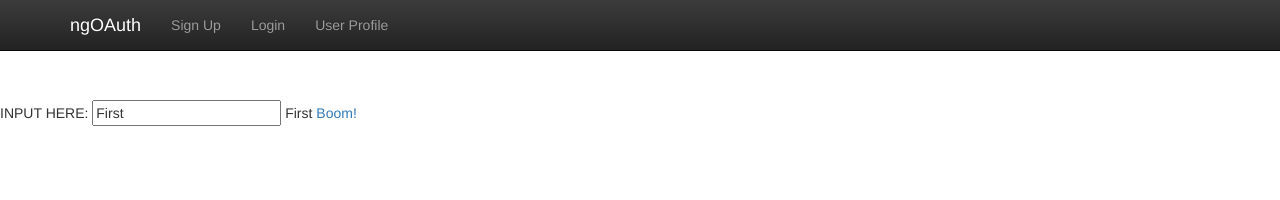
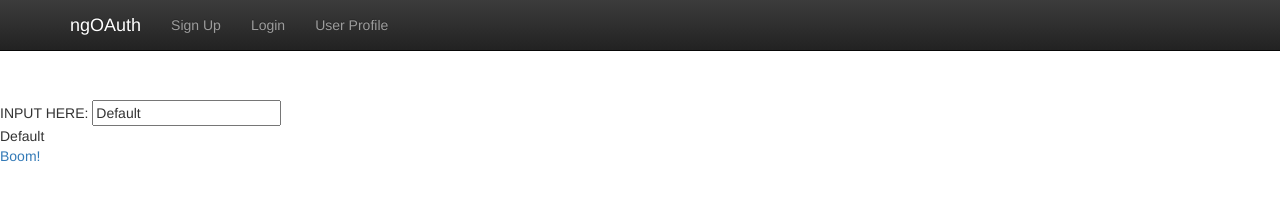
Before and after one commit to ctodmia/ngOAuth, a website: page client/index.html at #/signup in a window 1280 px wide. Both pictures are taken after a click on the link "ngOAuth". Drawn offline with nearby package versions, Linux system fonts and the light colour scheme; some packages are replaced by stand-ins of ours; a script that the page names is missing.

Commit message:
proper data transer between signup and profile page

```diff
--- a/client/app.js
+++ b/client/app.js
@@ -21,18 +21,24 @@ angular.module('myapp', [
 			controller: 'ProfileController as profile'
 			})
 })
-.controller('SignupController', function SignupController() {
+
+.service('greeting', function Greeting() {
+	var greeting = this;
+
+	greeting.message = "Default"
+})
+.controller('SignupController', function SignupController(greeting) {
 
 	var signup = this;
 
-	signup.greeting = "First"
+	signup.greeting = greeting
 
 })
 
-.controller('ProfileController', function ProfileController() {
+.controller('ProfileController', function ProfileController(greeting) {
 
 	var profile = this;
 
-	profile.greeting = "First"
+	profile.greeting = greeting
 
 })
--- a/client/signup/signup.html
+++ b/client/signup/signup.html
@@ -1,4 +1,7 @@
-INPUT HERE: <input type="text" ng-model="signup.greeting">
-{{signup.greeting}}
+INPUT HERE: <input type="text" ng-model="signup.greeting.message">
+<div ng-class="signup.greeting.message">
+{{signup.greeting.message}}
+
+</div>
 
 <a ui-sref="profile">Boom!</a>
```
